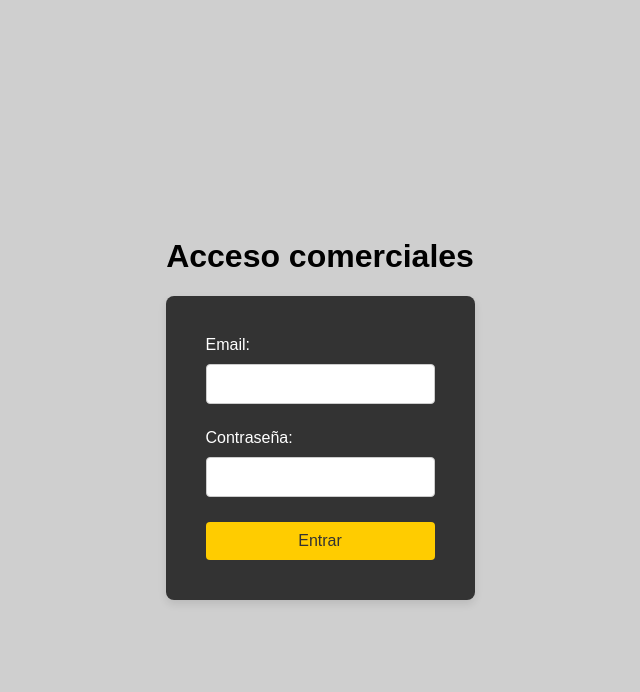
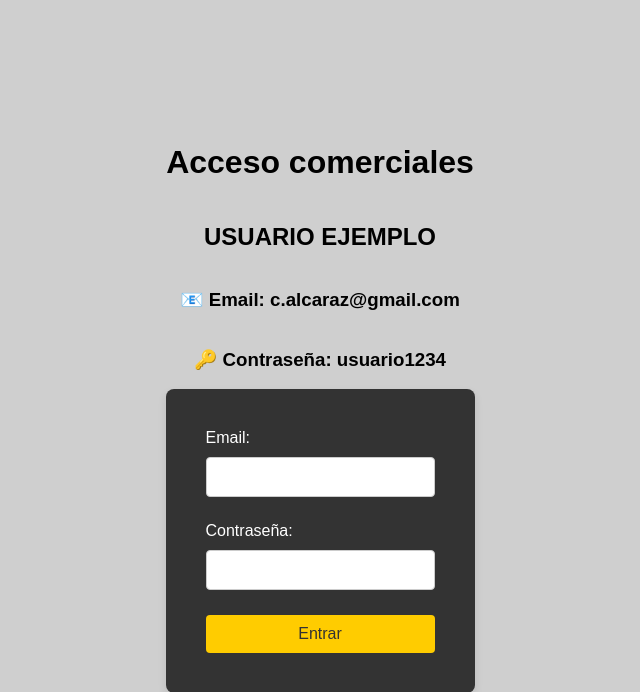
Before and after one commit to Oconcejero/CRM_django, a Django app: page /login/ in a window 1280 px wide. Shown: the top 692 px of the page, without its empty margins (320-960 px from the left). Run offline with Django 5.2, Linux system fonts and the light colour scheme; some libraries are stand-ins or nearby versions.

Commit message:
Add files via upload

```diff
--- a/a_crm_django/templates/general/commercial_login.html
+++ b/a_crm_django/templates/general/commercial_login.html
@@ -14,6 +14,9 @@
 
   <div class="container">
     <h1>Acceso comerciales</h1>
+    <h2>USUARIO EJEMPLO</h2>
+    <h3>📧 Email: c.alcaraz@gmail.com</h3>
+    <h3>🔑 Contraseña: usuario1234</h3>
     <form class="formulario" method="post">
       {% csrf_token %}
       <div class="login-campo">
```
